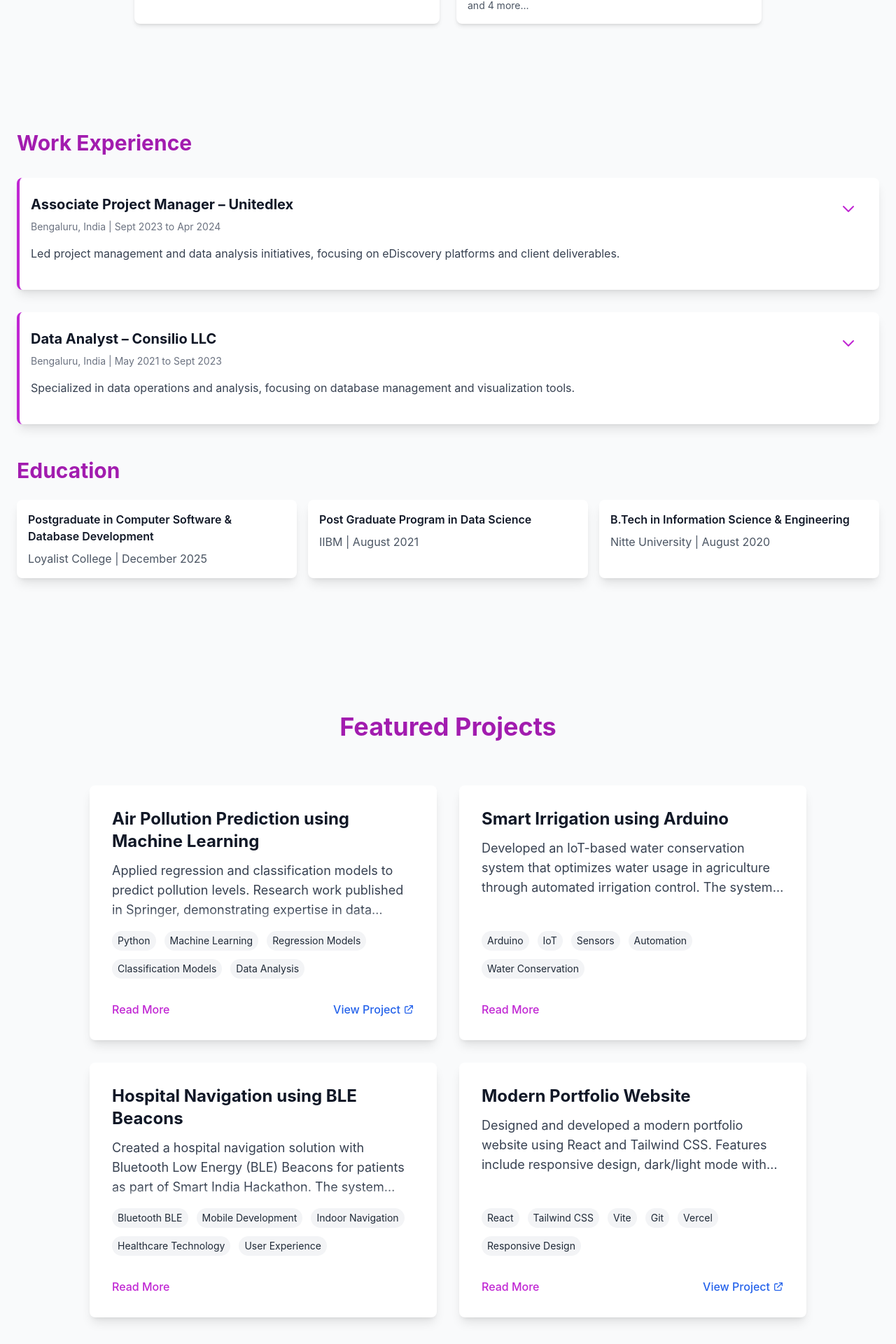
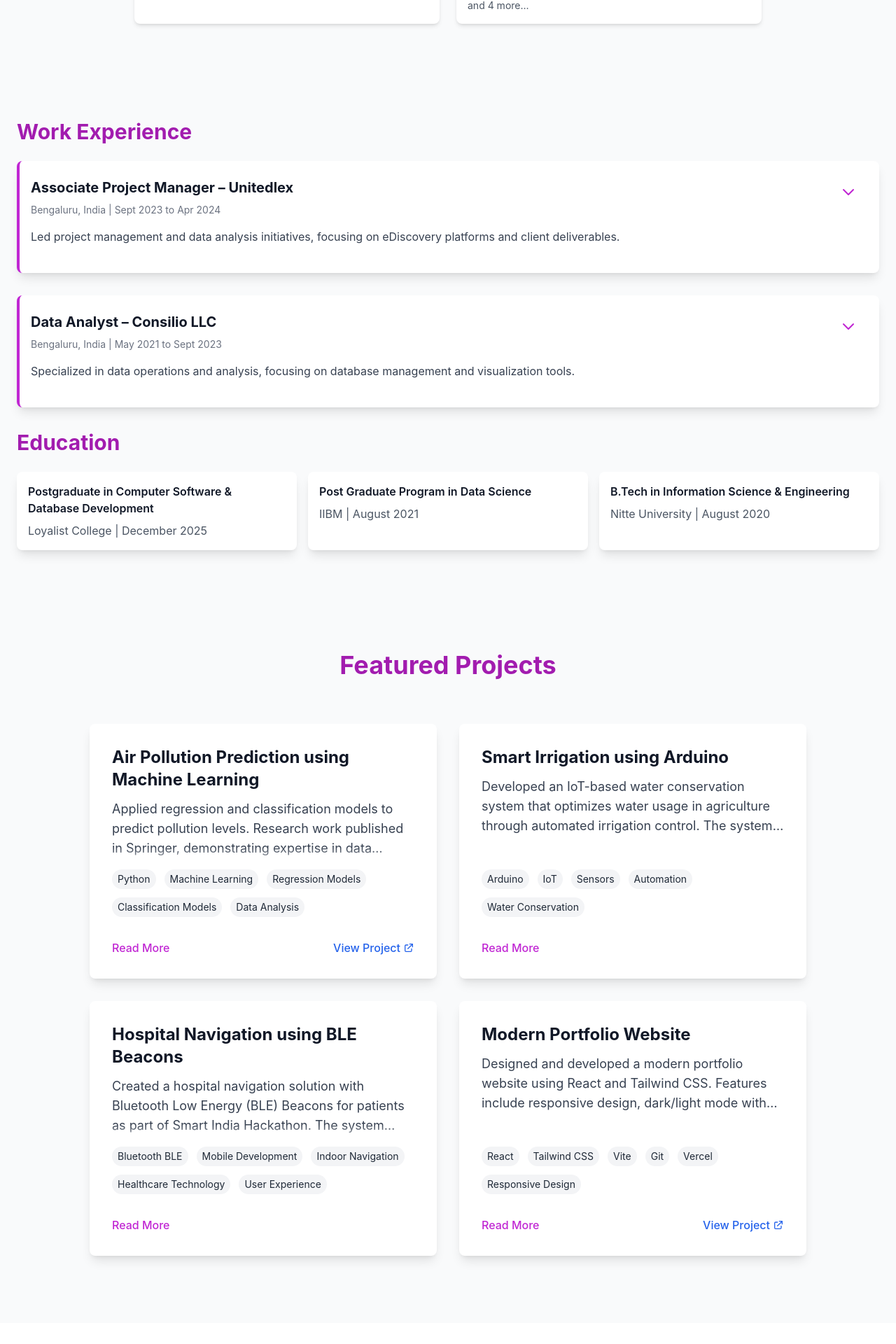
Before and after one commit to klutz-04/Portfolio, a React (Vite) app: page / in a window 1280 px wide. Shown: the part 1298-3218 px from the top of the page at 70% size. Built offline with nearby package versions, Linux system fonts and the light colour scheme.

Commit message:
Adjusted spacing between Education and Projects sections for better visual balance

```diff
--- a/src/components/Experience.jsx
+++ b/src/components/Experience.jsx
@@ -69,12 +69,12 @@ const Experience = () => {
   ];
 
   return (
-    <section id="experience" className={`py-16 ${
+    <section id="experience" className={`py-12 ${
       darkMode ? 'bg-gray-800 text-white' : 'bg-gray-50 text-gray-900'
     }`}>
       <div className="container mx-auto px-4 sm:px-6">
-        <div className="mb-12">
-          <h2 className={`text-2xl sm:text-3xl font-bold mb-8 ${
+        <div className="mb-8">
+          <h2 className={`text-2xl sm:text-3xl font-bold mb-6 ${
             darkMode ? 'text-fuchsia-400' : 'text-fuchsia-700'
           }`}>
             Work Experience
--- a/src/components/Projects.jsx
+++ b/src/components/Projects.jsx
@@ -100,7 +100,7 @@ const Projects = () => {
     <section
       name="projects"
       id="projects"
-      className={`min-h-screen pt-24 md:pt-28 lg:pt-32 pb-16 md:pb-20 lg:pb-24
+      className={`min-h-screen pt-16 md:pt-20 lg:pt-24 pb-16 md:pb-20 lg:pb-24
         ${darkMode
           ? 'bg-gray-900 text-white'
           : 'bg-gray-50 text-gray-900'
```
